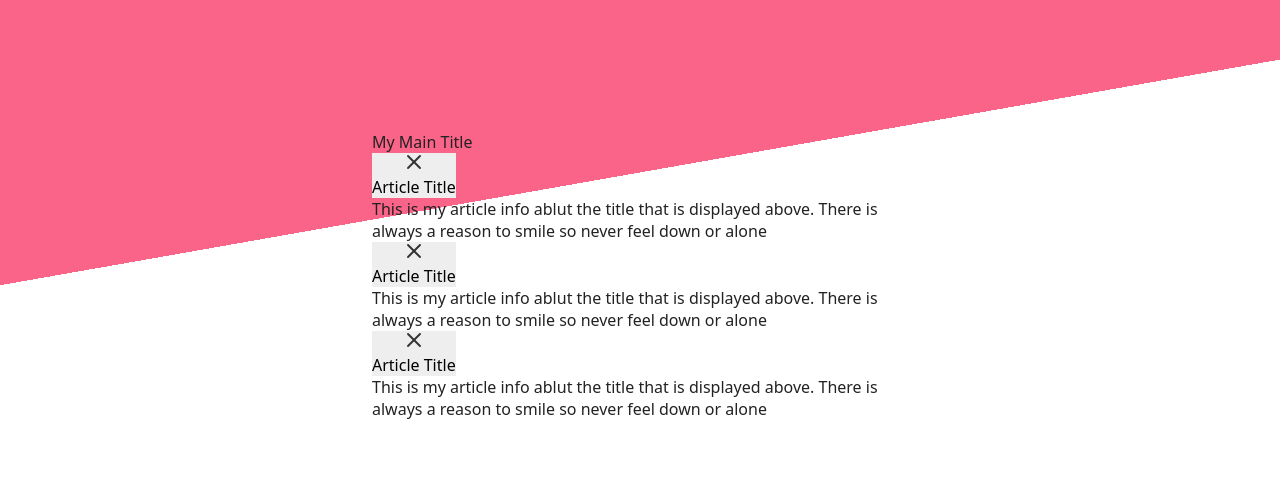
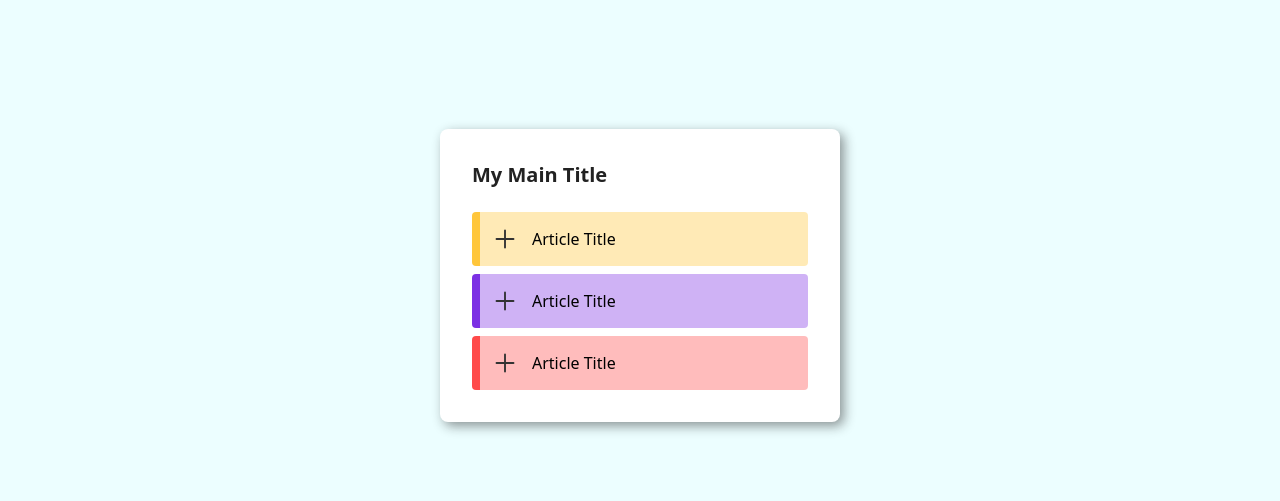
Before and after one commit to Benjihunt97/Accordian-02, a plain HTML site: page index.html in a window 1280 px wide. Shown: the part 125-626 px from the top of the page. Drawn offline with Linux system fonts and the light colour scheme.

Commit message:
Update main.css

```diff
--- a/main.css
+++ b/main.css
@@ -1,3 +1,13 @@
+:root {
+  --clr-orange: #FFC63B;
+  --clr-purple: #7C30E4;
+  --clr-red: #FF4A4A;
+
+  --clr-light-orange: #FFC63B5E;
+  --clr-light-purple: #7C30E45E;
+  --clr-light-red: #FF4A4A5E;
+}
+
 *,
 *::before,
 *::after {
@@ -17,17 +27,12 @@ body {
 
   background: #ecfeff;
   overflow-x: hidden;
-
-  background: linear-gradient(
-    170deg,
-    #F96488 40%,
-    #fff 40%
-  );
 }
 
 img,
 button,
-input {
+input,
+svg {
   display: block;
 }
 
@@ -39,7 +44,7 @@ button,
 input {
   outline: 0;
   border: 0;
-  background: #eee;
+  background: transparent;
 }
 
 ul {
@@ -47,103 +52,78 @@ ul {
 }
 
 main {
-  width: 100%;
-  max-width: 600px;
+  display: grid;
+  gap: .5rem;
+  width: 95%;
+  max-width: 400px;
 
   padding: 2rem;
+
+  background: white;
+  border-radius: .5rem;
+  box-shadow: 4px 4px 12px rgba(20, 20, 20, 0.45);
 }
 
-header {
-  color: #fff;
-  margin-bottom: 70px;
+.title {
+  font-weight: 600;
+  font-size: 1.25rem;
+  margin-bottom: 1rem;
 }
 
-header h1 {
-  font-size: 1.25rem;
-  font-weight: 600;
+
+article {
+  padding: 1rem;
+
+  border-radius: .25rem;
+  border-left: 8px solid transparent;
 }
 
-header p {
-  font-size: 0.875rem;
-  color: #eee;
+.article-head {
+  display: flex;
+  align-items: center;
+  gap: 1.125rem;
+  width: 100%;
 }
 
-#item-list {
-  position: relative;
-
-  padding-inline: .5rem;
-
-  background: white;
-  border-radius: .25rem;
-  box-shadow: 4px 4px 12px rgba(10, 10, 10, 0.35);
+.article-info-toggle {
+  max-height: 200px !important;
 }
 
-#item-list .list-item:not(:last-child) {
-  border-bottom: 1.5px solid #f3f4f6;
+.active-plus {
+  transform: rotate(0deg) !important;
 }
 
-.list-item {
-  --__transY: 0;
-  display: flex;
-  align-items: center;
-  gap: .75rem;
-  font-size: 0.875rem;
-
-  padding: 1rem;
-  background: white;
-
-  transition: .4s linear;
+.plus {
+  transform: rotate(45deg);
+  transition: .3s linear;
 }
 
-.item-pos {
-  display: grid;
-  place-items: center;
-  flex-shrink: 0;
-
-  width: 30px;
-  aspect-ratio: 1;
-
-  font-weight: 600;
-  font-size: 1rem;
-  color: #444;
-
-  background: #F8F8F8;
-  border-radius: 100vw;
+.article-title {
+  font-weight: 500;
 }
 
-.item-img {
-  width: 40px;
-  aspect-ratio: 1;
-  background: #bbb;
-  border-radius: .125rem;
-  object-fit: cover;
+.article-info {
+  font-size: 0.875rem;
+  overflow: hidden;
+  max-height: 0;
+  transition: .3s linear;
 }
 
-.item-title {
-  font-weight: 500;
-  font-size: 0.875rem;
+.article-info p {
+  padding: 1.5rem;
 }
 
-.item-name {
-  font-size: 0.65rem;
-  color: #999;
+.article-yellow {
+  background: var(--clr-light-orange);
+  border-color: var(--clr-orange);
 }
 
-.item-views {
-  margin-left: auto;
-  margin-bottom: auto;
-  color: #999;
+.article-purple {
+  background: var(--clr-light-purple);
+  border-color: var(--clr-purple);
 }
 
-.list-item-active {
-  transform: translateY(var(--__transY)) scale(1.2);
-  border-radius: .25rem;
-  box-shadow: 4px 4px 10px rgba(20, 20, 20, 0.55);
-
-  background: linear-gradient(
-    to top right,
-    #C22F53,
-    #fff 60%
-  );
-  border: 0 !important;
+.article-red {
+  background: var(--clr-light-red);
+  border-color: var(--clr-red);
 }
```
